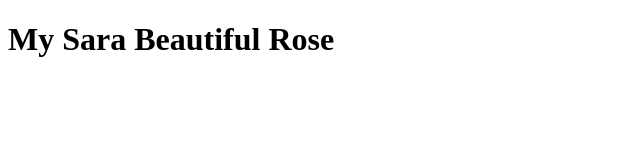
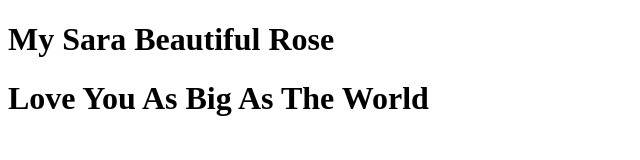
Before and after one commit to Magdy11111/coursera-test2, a plain HTML site: page site/index.html in a window 1280 px wide. Shown: the whole page, without its empty margins (0-640 px from the left). Drawn offline with Linux system fonts and the light colour scheme.

Commit message:
To My Love

```diff
--- a/site/index.html
+++ b/site/index.html
@@ -7,5 +7,6 @@
 </head>
 <body>
 <h1>My Sara Beautiful Rose</h1>
+<h1>Love You As Big As The World</h1>
 </body>
 </html>
```
